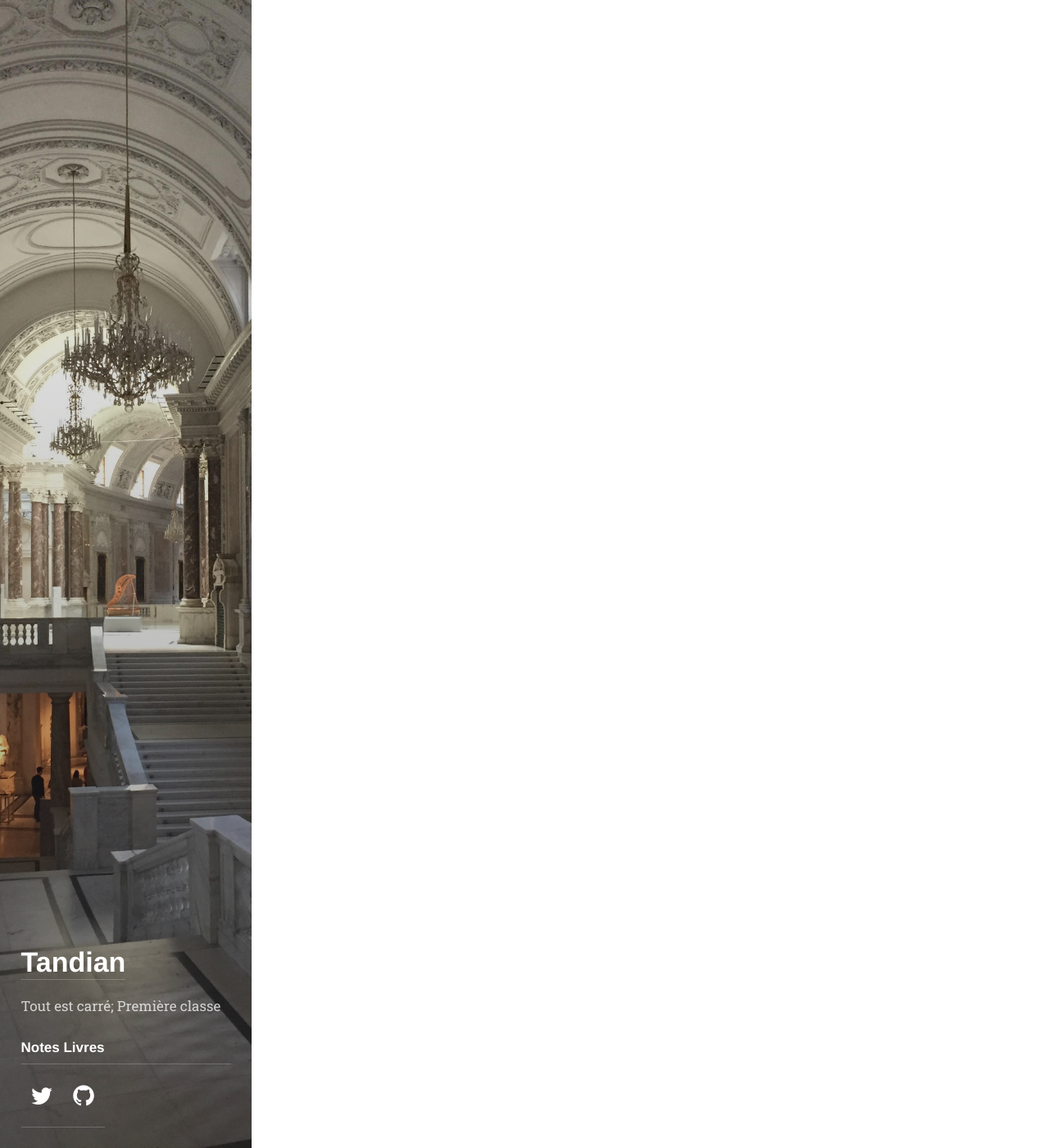
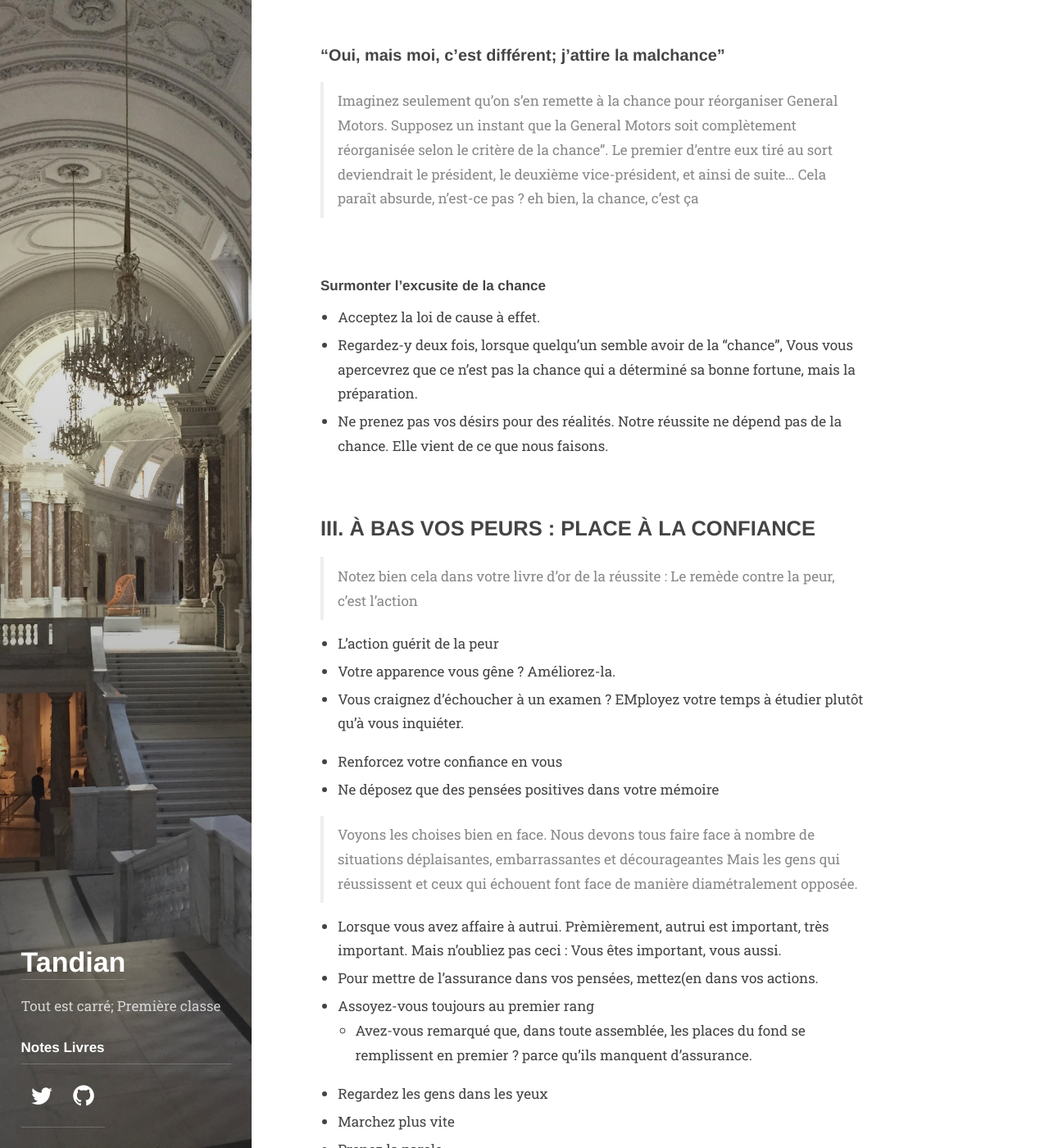
Before and after one commit to abdoulaye-tnd/tandian, a Jekyll site: the page built from books/lamagiedevoirgrand.md, in a window 1280 px wide and 1400 px high, scrolled down 4006 px. Shown: the whole window at 82% size. Built offline with Jekyll 4.4.1, drawn with Linux system fonts in a browser that asks for light colours; some web fonts are replaced; some of the changed text lies outside the part shown.

Commit message:
Update lamagiedevoirgrand.md

```diff
--- a/books/lamagiedevoirgrand.md
+++ b/books/lamagiedevoirgrand.md
@@ -7,7 +7,7 @@ description: >
 ---
 
 
-##  I.POUR RÉUSSIR, IL FAUT Y CROIRE
+##  I. POUR RÉUSSIR, IL FAUT Y CROIRE
 
 - Réussir, c'est gagner
 - La plupart des gens, des jeunes se lancent dans de nouveaux métiers.
@@ -69,5 +69,68 @@ description: >
 - La réflexion qui guide votre intelligence importe bien plus que votre quantité de matière grise.
 - L'application représente 95% d'un talent
 
+> Nous entendons souvent dire que savoir, c'est pouvoir. Cette affirmation est à moitié vraie. La connaissance est un pouvoir potentiel, Elle est un pouvoir réel si on s'en sert de manière constructive.
 
-## III. OCCUPEZ-VOUS DE VOS PROPRES AFFAIRES
+#### Il y a trois façons simples de soigner l'"excusite" de l'intelligence :
+
+- Ne sous-estimez jamais votre intelligence, pas plus que celle des autres.
+- Ne vous dévalorisez pas.
+- COncentrez-vous sur vos points forts
+- Répétez-vous: Mon attitude est plus importante que mon intelligence.
+- Adoptez, au travail comme chez vous, une attitude positive.
+- Trouvez des raisons d'agir au lieu de renoncer.
+- Cultivez une attitude de gagnant. Fixez-vous des objectifs de plus en plus grand et atteignez les
+
+### "Inutile d'essayer. Je suis trop vieux (ou trop jeune"
+
+> L'excusite de l'âge, cette maladie de l'échec qui veut qu'on ne soit jamais du bon âge, se présente sous deux formes aisément repérables: "trop vieux" et "trop jeune"
+
+- Il est surprenant de constater la rareté des gens qui estiment avoir l'âge "parfait"
+
+#### Le traitement contre cet excusite
+
+- Valorisez votre âge actuel
+- Appliquez votre avenir à accomplir ce que vous désirez vraiment faire.
+- Cessez de vous dire : " J'aurais dû m'y mettre il y a des années" Cela, c'est penser en perdant.
+
+### "Oui, mais moi, c'est différent; j'attire la malchance"
+
+>Imaginez seulement qu'on s'en remette à la chance pour réorganiser General Motors. Supposez un instant que la General Motors soit complètement réorganisée selon le critère de la chance". Le premier d'entre eux tiré au sort deviendrait le président, le deuxième vice-président, et ainsi de suite... Cela paraît absurde, n'est-ce pas ? eh bien, la chance, c'est ça
+
+#### Surmonter l'excusite de la chance
+- Acceptez la loi de cause à effet.
+- Regardez-y deux fois, lorsque quelqu'un semble avoir de la "chance", Vous vous apercevrez que ce n'est pas la chance qui a déterminé sa bonne fortune, mais la préparation.
+- Ne prenez pas vos désirs pour des réalités. Notre réussite ne dépend pas de la chance. Elle vient de ce que nous faisons.
+
+
+## III. À BAS VOS PEURS : PLACE À LA CONFIANCE
+
+> Notez bien cela dans votre livre d'or de la réussite : Le remède contre la peur, c'est l'action
+
+- L'action guérit de la peur
+- Votre apparence vous gêne ? Améliorez-la.
+- Vous craignez d'échoucher à un examen ? EMployez votre temps à étudier plutôt qu'à vous inquiéter.
+
+- Renforcez votre confiance en vous
+- Ne déposez que des pensées positives dans votre mémoire
+
+> Voyons les choises bien en face. Nous devons tous faire face à nombre de situations déplaisantes, embarrassantes et décourageantes Mais les gens qui réussissent et ceux qui échouent font face de manière diamétralement opposée.
+
+- Lorsque vous avez affaire à autrui. Prèmièrement, autrui est important, très important. Mais n'oubliez pas ceci : Vous êtes important, vous aussi.
+- Pour mettre de l'assurance dans vos pensées, mettez(en dans vos actions.
+- Assoyez-vous toujours au premier rang
+  - Avez-vous remarqué que, dans toute assemblée, les places du fond se remplissent en premier ?  parce qu'ils manquent d'assurance.
+- Regardez les gens dans les yeux
+- Marchez plus vite
+- Prenez la parole
+  - Bien des gens douées d'intelligence semblent paralysés et ne participent aux échanges pour une simple question d'assurance.
+- Souriez
+  - Le sourire est un excellent remède au manque de confiance en soi. Mais bien des gens ne le croient pas, parce qu'ils n'ont jamais essayé quand ils éprouvaint de la peur.
+  - Essayez de vous sentir déprimé et de faire un grand sourire en mme temps Impossible.
+
+## IV. COMMENT VOIR GRAND
+
+- Rehcerchez vos cinq points forts
+- Le cerveau transforme automatiquement les mots en images
+
+> Supposons que vous disiez à un groupe de gens " J'ai le regret de vous annoncer que nous avons échoué" Que voient vos auditeurs ? Ils voient toute la tristesse, toutes les déceptions associées à ce mot "échoueré
```
